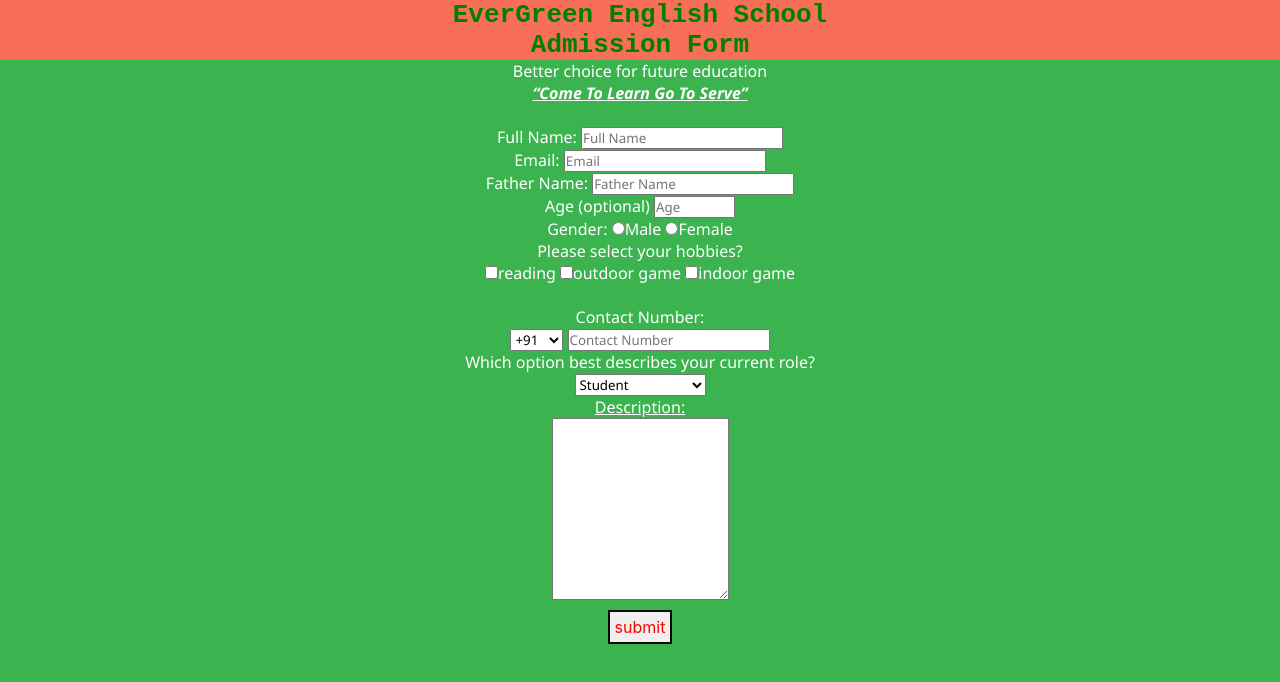
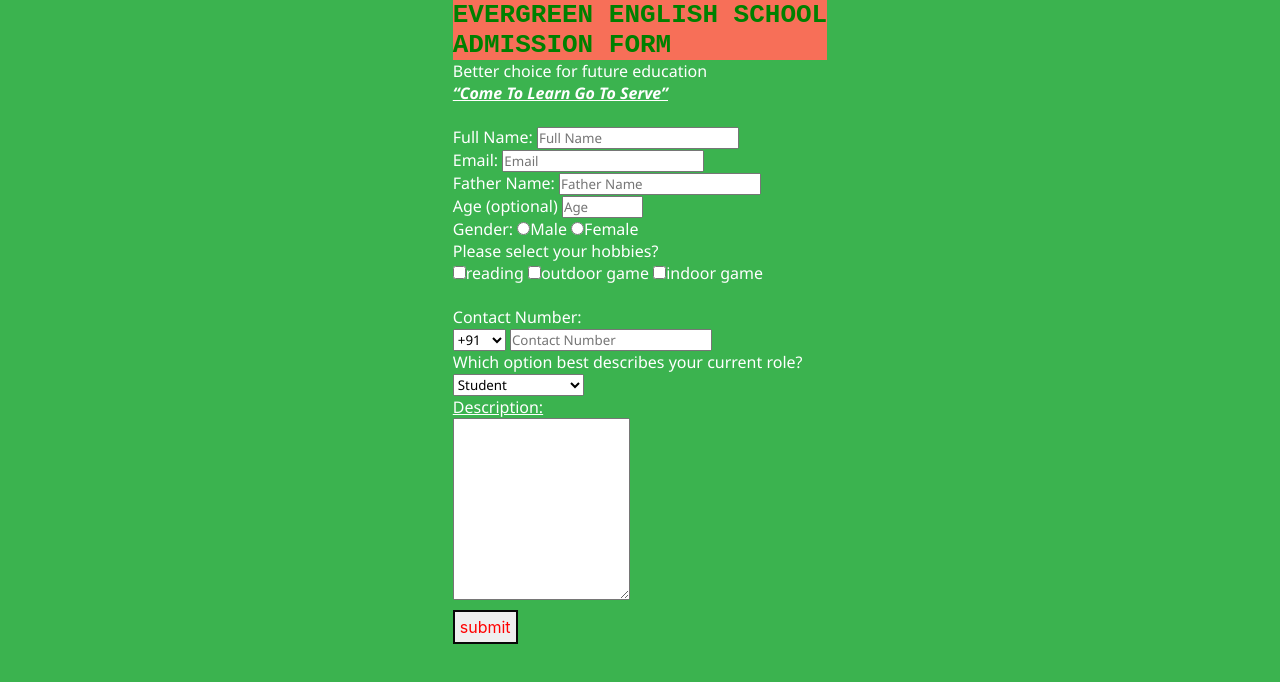
Before and after one commit to bishwajit17/survey-form, a plain HTML site: page index.html in a window 1280 px wide. Drawn offline with Linux system fonts and the light colour scheme.

Commit message:
add README.md

```diff
--- a/style.css
+++ b/style.css
@@ -8,12 +8,15 @@ body{
     background: rgb(59, 179, 79);
     background-size: cover;
     color: #fff;
-    text-align:center;
+    display: flex;
+    flex-direction: row;
+    align-items: center;
+    justify-content: center;
 }
 #title{
     font-family: monospace;
     background-color: rgb(247, 111, 88);
-
+    text-transform: uppercase;
 }
 #submit{
     border: 2px solid #080808;
```
Also changed, not shown: 1 other file.
